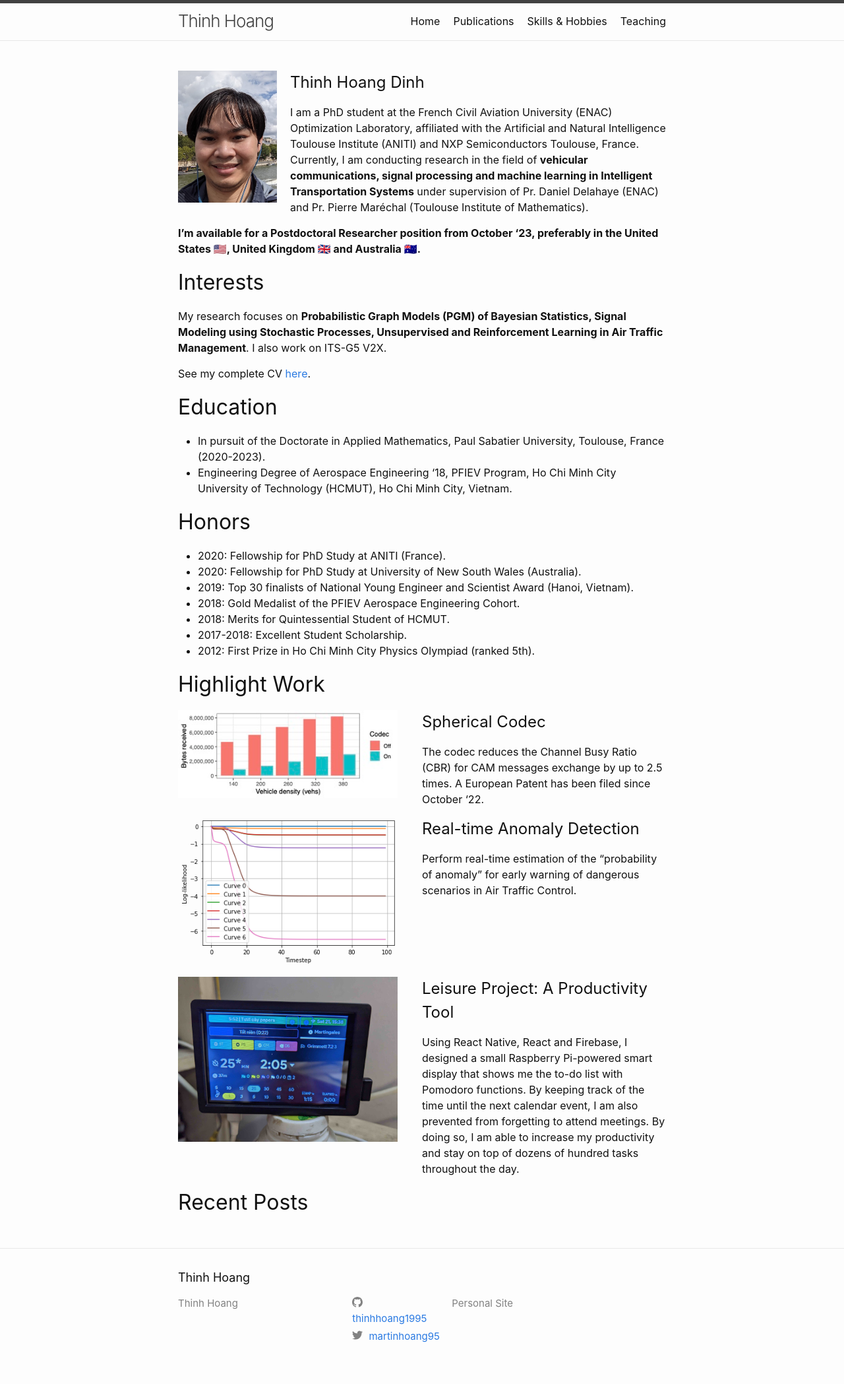
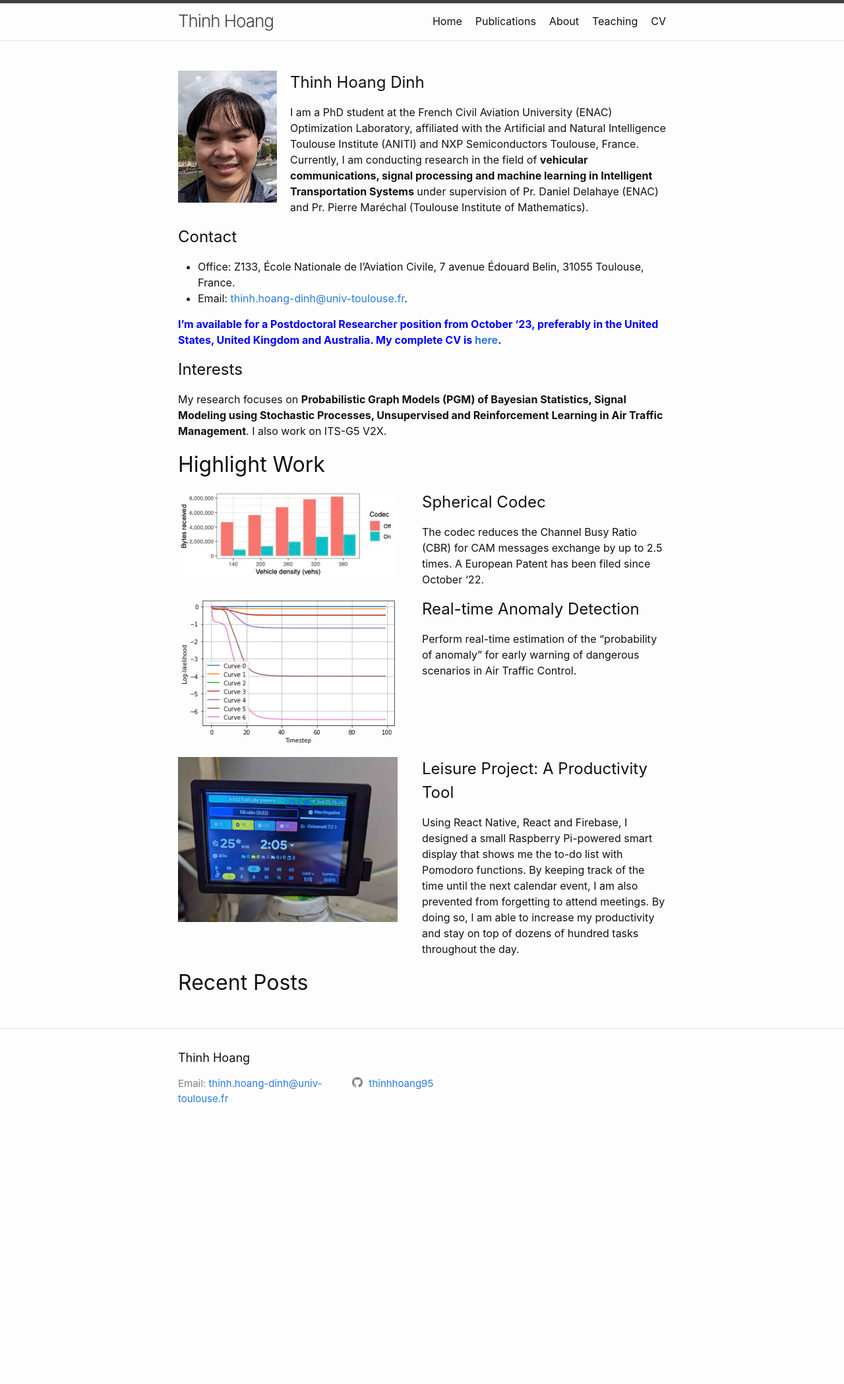
Before and after one commit to thinhhhoang95/thinhhhoang95.github.io, a Jekyll site: the page built from index.md, in a window 1280 px wide. Shown: the whole page at 66% size. Built offline with Jekyll 4.4.1, drawn with Linux system fonts in a browser that asks for light colours; after the commit the page ends 1721 px from its top, so only the background shows below that.

Commit message:
Some updates

```diff
--- a/Gemfile
+++ b/Gemfile
@@ -32,3 +32,5 @@ gem "wdm", "~> 0.1.1", :platforms => [:mingw, :x64_mingw, :mswin]
 # Lock `http_parser.rb` gem to `v0.6.x` on JRuby builds since newer versions of the gem
 # do not have a Java counterpart.
 gem "http_parser.rb", "~> 0.6.0", :platforms => [:jruby]
+
+gem "webrick", "~> 1.8"
--- a/_config.yml
+++ b/_config.yml
@@ -24,9 +24,8 @@ description: >- # this means to ignore newlines until "baseurl:"
   Personal Site
 baseurl: "" # the subpath of your site, e.g. /blog
 url: "" # the base hostname & protocol for your site, e.g. http://example.com
-twitter_username: martinhoang95
-github_username:  thinhhoang1995
-domain: mthinhhoang95.github.io       # if you want to force HTTPS, specify the domain without the http at the start, e.g. example.com
+github_username:  thinhhoang95
+domain: thinhhoang95.github.io       # if you want to force HTTPS, specify the domain without the http at the start, e.g. example.com
 url: https://thinhhoang95.github.io  # the base hostname and protocol for your site, e.g. http://example.com
 
 # Build settings
--- a/_includes/footer.html
+++ b/_includes/footer.html
@@ -7,26 +7,11 @@
 
     <div class="footer-col-wrapper">
       <div class="footer-col footer-col-1">
-        <ul class="contact-list">
-          <li class="p-name">
-            {%- if site.author -%}
-              {{ site.author | escape }}
-            {%- else -%}
-              {{ site.title | escape }}
-            {%- endif -%}
-            </li>
-            {%- if site.email -%}
-            <li><a class="u-email" href="mailto:{{ site.email }}">{{ site.email }}</a></li>
-            {%- endif -%}
-        </ul>
+        Email: <a href="mailto:thinh.hoang-dinh@univ-toulouse.fr">thinh.hoang-dinh@univ-toulouse.fr</a>
       </div>
 
       <div class="footer-col footer-col-2">
         {%- include social.html -%}
-      </div>
-
-      <div class="footer-col footer-col-3">
-        <p>{{- site.description | escape -}}</p>
       </div>
     </div>
 
--- a/_includes/header.html
+++ b/_includes/header.html
@@ -23,6 +23,8 @@
             <a class="page-link" href="{{ my_page.url | relative_url }}">{{ my_page.title | escape }}</a>
             {%- endif -%}
           {%- endfor -%}
+          {%- assign my_page = "cv.pdf" -%}
+          <a class="page-link" href="{{ my_page | relative_url }}">CV</a>
         </div>
       </nav>
     {%- endif -%}
--- a/_sass/minima/_layout.scss
+++ b/_sass/minima/_layout.scss
@@ -140,8 +140,8 @@
 }
 
 .footer-col-2 {
-  width: -webkit-calc(20% - (#{$spacing-unit} / 2));
-  width:         calc(20% - (#{$spacing-unit} / 2));
+  width: -webkit-calc(65% - (#{$spacing-unit} / 2));
+  width:         calc(65% - (#{$spacing-unit} / 2));
 }
 
 .footer-col-3 {
--- a/index.md
+++ b/index.md
@@ -7,27 +7,15 @@ order: 0
 ## Thinh Hoang Dinh
 I am a PhD student at the French Civil Aviation University (ENAC) Optimization Laboratory, affiliated with the Artificial and Natural Intelligence Toulouse Institute (ANITI) and NXP Semiconductors Toulouse, France. Currently, I am conducting research in the field of **vehicular communications, signal processing and machine learning in Intelligent Transportation Systems** under supervision of Pr. Daniel Delahaye (ENAC) and Pr. Pierre Maréchal (Toulouse Institute of Mathematics).
 
-**I'm available for a Postdoctoral Researcher position from October '23, preferably in the United States 🇺🇸, United Kingdom 🇬🇧 and Australia 🇦🇺.**
+## Contact
+- Office: Z133, École Nationale de l'Aviation Civile, 7 avenue Édouard Belin, 31055 Toulouse, France.
+- Email: [thinh.hoang-dinh@univ-toulouse.fr](mailto:thinh.hoang-dinh@univ-toulouse.fr).
+
+<span style="color: blue">**I'm available for a Postdoctoral Researcher position from October '23, preferably in the United States, United Kingdom and Australia. My complete CV is [here](cv.pdf).**</span>
 
 
-# Interests
+## Interests
 My research focuses on **Probabilistic Graph Models (PGM) of Bayesian Statistics, Signal Modeling using Stochastic Processes, Unsupervised and Reinforcement Learning in Air Traffic Management**. I also work on ITS-G5 V2X.
-
-See my complete CV [here](cv.pdf).
-
-# Education
-- In pursuit of the Doctorate in Applied Mathematics, Paul Sabatier University, Toulouse, France (2020-2023).
-- Engineering Degree of Aerospace Engineering '18, PFIEV Program, Ho Chi Minh City University of Technology (HCMUT), Ho Chi Minh City, Vietnam.
-
-# Honors
-
-- 2020: Fellowship for PhD Study at ANITI (France).
-- 2020: Fellowship for PhD Study at University of New South Wales (Australia).
-- 2019: Top 30 finalists of National Young Engineer and Scientist Award (Hanoi, Vietnam).
-- 2018: Gold Medalist of the PFIEV Aerospace Engineering Cohort.
-- 2018: Merits for Quintessential Student of HCMUT.
-- 2017-2018: Excellent Student Scholarship.
-- 2012: First Prize in Ho Chi Minh City Physics Olympiad (ranked 5th).
 
 # Highlight Work
 
```
Also changed, not shown: about.md (added, +45 -0 lines), skills.md (deleted, +0 -24 lines), Gemfile.lock, 1 other file.
